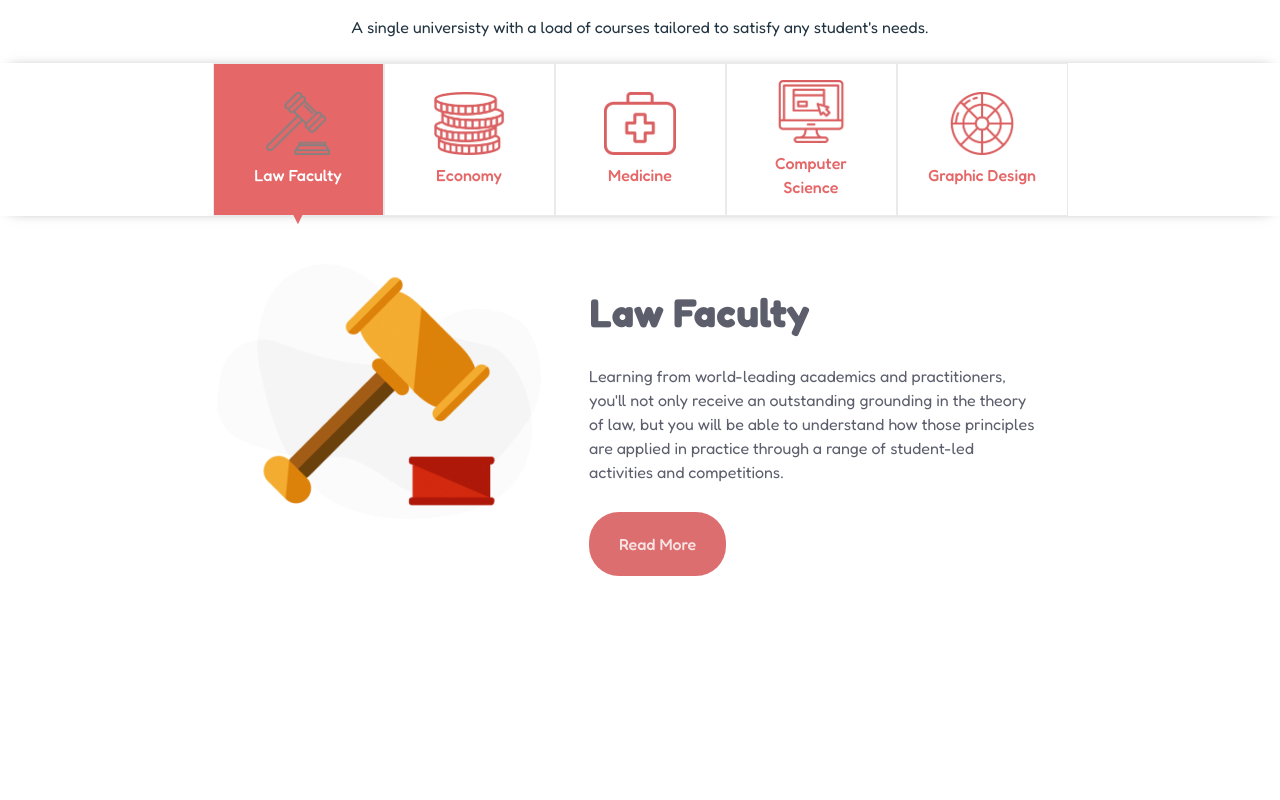
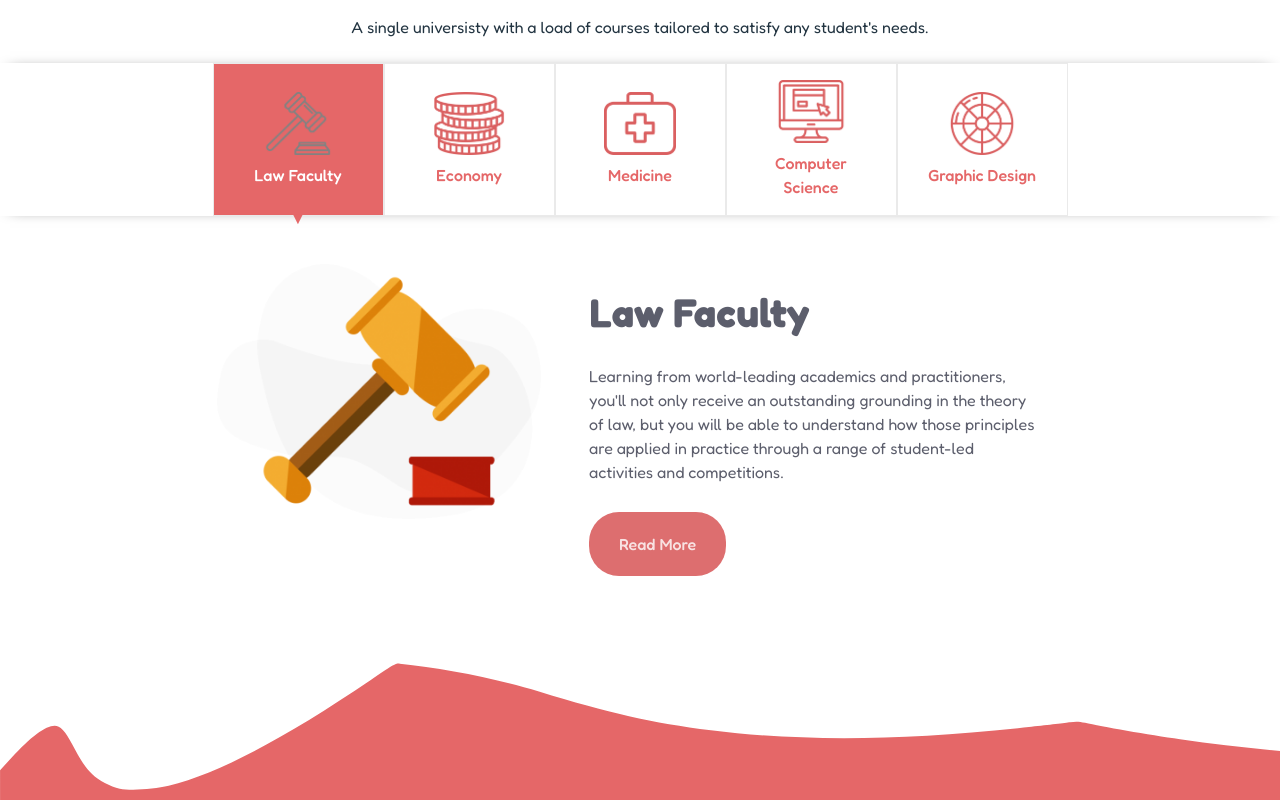
Before and after one commit to DarioGiusino/proj-html-vuejs, a Vue app: page / in a window 1280 px wide. Shown: the part 1194-1994 px from the top of the page. Before the commit the page ends 1882 px from the top, so only its background shows below. Built offline with nearby package versions, Linux system fonts and the light colour scheme.

Commit message:
wave to faculties section

```diff
--- a/src/components/AppMain.vue
+++ b/src/components/AppMain.vue
@@ -37,6 +37,9 @@ export default {
     <section id="faculties">
         <faculties></faculties>
     </section>
+
+    <!-- # wave-1 -->
+    <div class="main-wave-1"></div>
 </template>
 
 <style scoped lang="scss">
@@ -54,4 +57,10 @@ export default {
     padding: 2.5rem 0;
     color: $text-grey-10;
 }
+
+.main-wave-1 {
+    height: 10rem;
+    background-size: cover;
+    background-image: url('../assets/svg/svg-0.svg');
+}
 </style>
--- a/src/components/Faculties.vue
+++ b/src/components/Faculties.vue
@@ -53,7 +53,7 @@ export default {
         <!-- # faculty description -->
         <div class="container">
             <div v-for="faculty, i in faculties" :key="faculty.name" v-show="currentIndex === i"
-                class="row p-5 justify-content-center">
+                class="row p-5 pb-0 justify-content-center">
                 <div class="col-4">
                     <img :src="facultyImage(faculty.image)" :alt="faculty.name">
                 </div>
```
